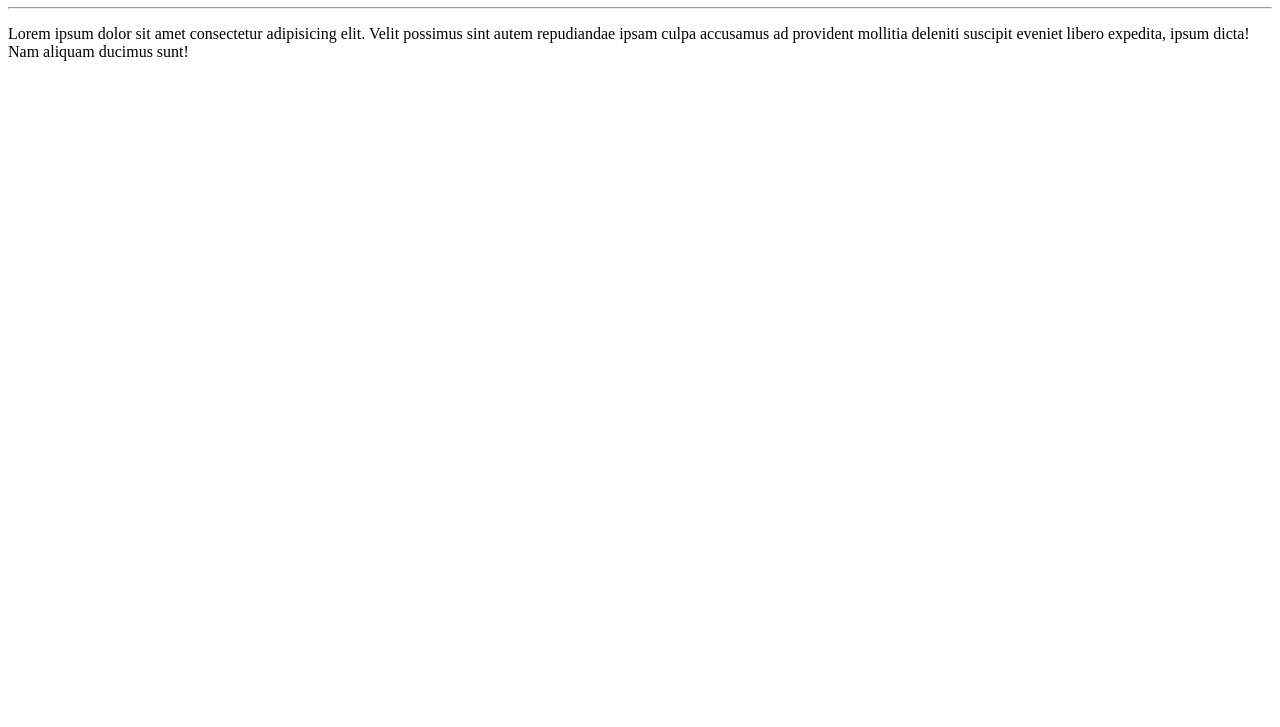
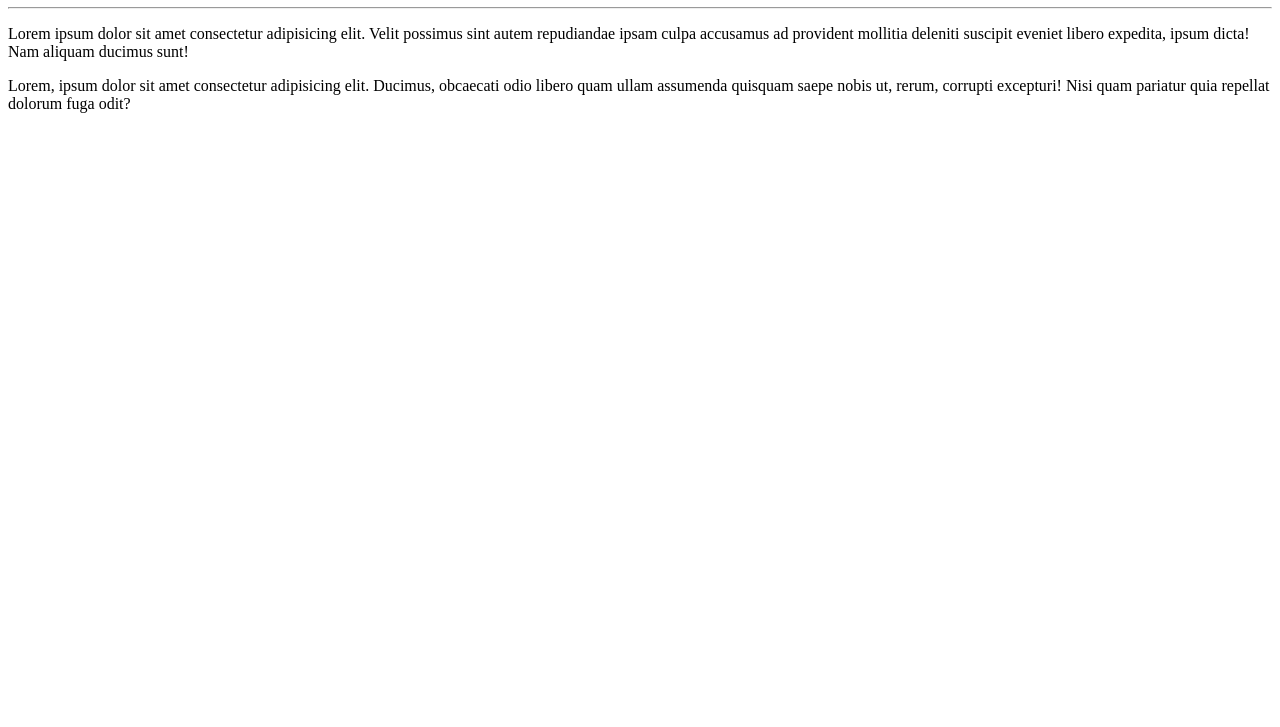
Before and after one commit to Suelenfm/Ola-Mundo, a plain HTML site: page site-exemplo/index.html in a window 1280 px wide. Shown: the part 73-800 px from the top of the page. Drawn offline with Linux system fonts and the light colour scheme.

Commit message:
Adição de 1 lorem ipsum

```diff
--- a/site-exemplo/index.html
+++ b/site-exemplo/index.html
@@ -12,5 +12,9 @@
     <p>Lorem ipsum dolor sit amet consectetur adipisicing elit. Velit possimus sint autem
        repudiandae ipsam culpa accusamus ad provident mollitia deleniti suscipit eveniet
        libero expedita, ipsum dicta! Nam aliquam ducimus sunt!</p>
+
+    <p>Lorem, ipsum dolor sit amet consectetur adipisicing elit. Ducimus, obcaecati
+       odio libero quam ullam assumenda quisquam saepe nobis ut, rerum, corrupti
+       excepturi! Nisi quam pariatur quia repellat dolorum fuga odit?</p>
 </body>
 </html>
```
